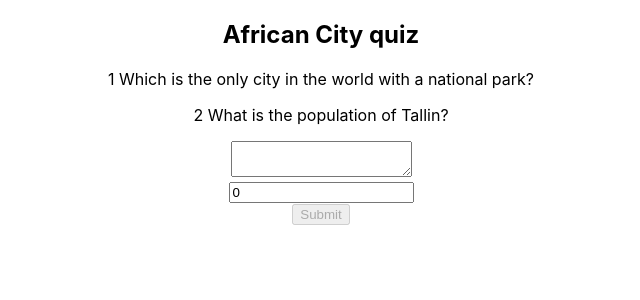
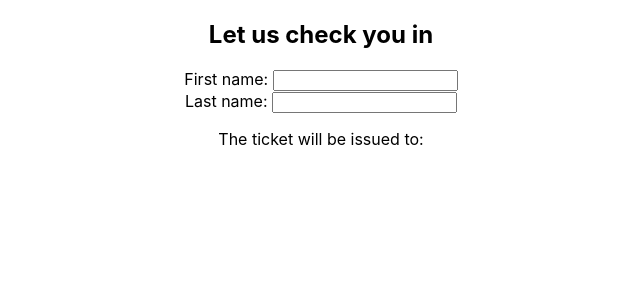
Before and after one commit to AbigaelKirwa/AssignmentProgrammingHomeWork, a React (Create React App) app in the folder homework2-reactdocumentation/: page / in a window 1280 px wide. Shown: the top 300 px of the page, without its empty margins (319-959 px from the left). Built offline with nearby package versions, Linux system fonts and the light colour scheme.

Commit message:
feat(managing state):choosing the state structure

```diff
--- a/homework2-reactdocumentation/src/App.js
+++ b/homework2-reactdocumentation/src/App.js
@@ -1,4 +1,5 @@
 import './App.css';
+import ChoosingStateStructure from './components/ChoosingStateStructure';
 import QuickStart from './components/QuickStart';
 import ReactingToInput from './components/ReactingToInput';
 
@@ -7,7 +8,8 @@ function App() {
   return (
     <div className="App">
       {/* <QuickStart/> */}
-      <ReactingToInput/>
+      {/* <ReactingToInput/> */}
+    <ChoosingStateStructure/>
     </div>
   );
 }
--- /dev/null
+++ b/homework2-reactdocumentation/src/components/ChoosingStateStructure.jsx
@@ -0,0 +1,39 @@
+import { useEffect, useState } from 'react';
+
+function ChoosingStateStructure() {
+  const [firstName, setFirstName] = useState('');
+  const [lastName, setLastName] = useState('');
+  const [fullName, setFullName] = useState('');
+
+  useEffect(()=>{
+    setFullName(firstName + ' ' + lastName)
+  },[firstName, lastName])
+
+
+
+  return (
+    <>
+      <h2>Let us check you in</h2>
+      <label>
+        First name:{' '}
+        <input
+          value={firstName}
+          onChange={(e)=>setFirstName(e.target.value)}
+        />
+      </label>
+      <br/>
+      <label>
+        Last name:{' '}
+        <input
+          value={lastName}
+          onChange={(e)=>setLastName(e.target.value)}
+        />
+      </label>
+      <p>
+        The ticket will be issued to: <b>{fullName}</b>
+      </p>
+    </>
+  );
+}
+
+export default ChoosingStateStructure
```
